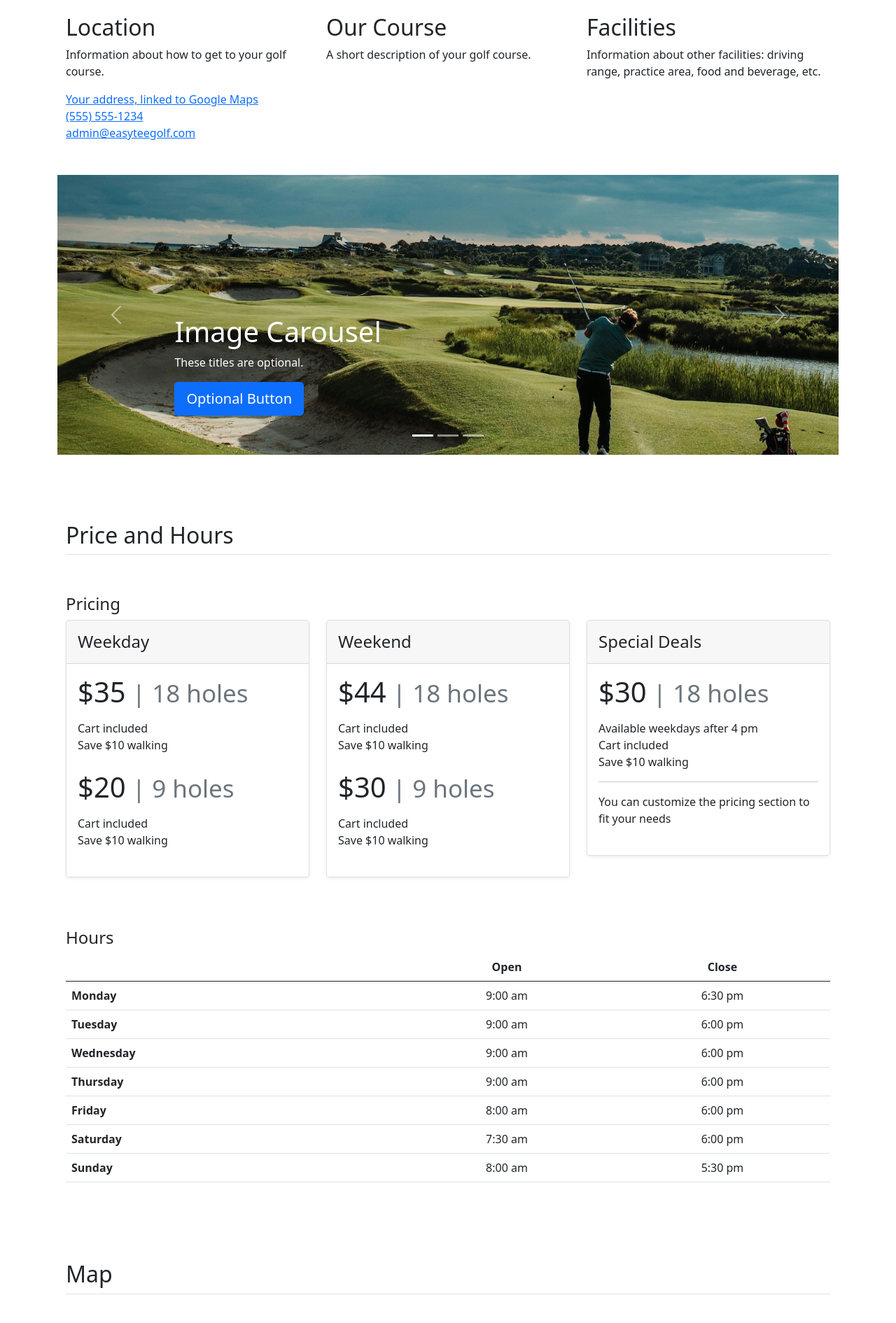
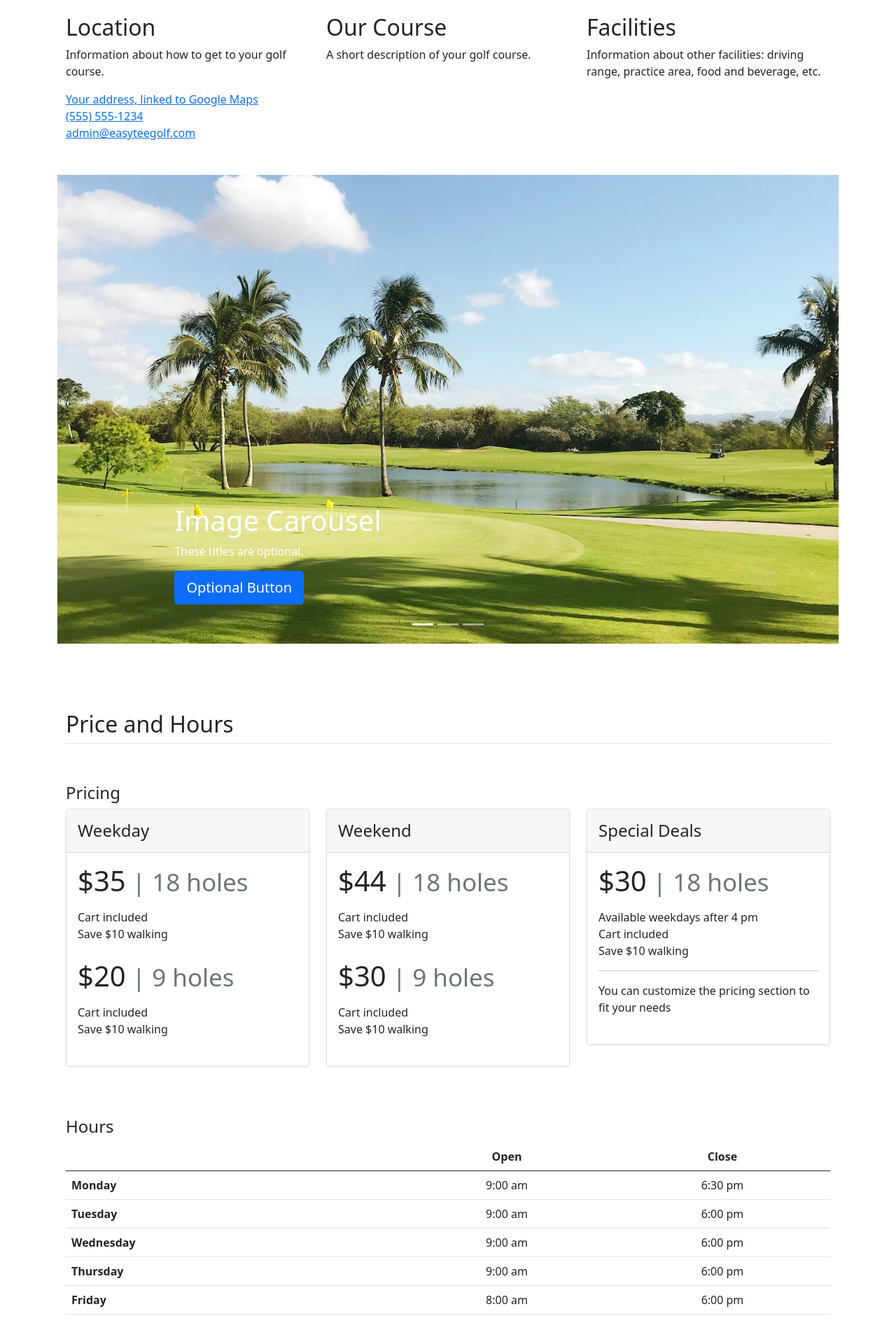
Before and after one commit to easyteegolf/web-template, a Jekyll site: the page built from index.html, in a window 1280 px wide. Shown: the part 656-2547 px from the top of the page at 70% size. Built offline with Jekyll 4.4.1, drawn with Linux system fonts in a browser that asks for light colours.

Commit message:
resize images

```diff
--- a/index.html
+++ b/index.html
@@ -74,11 +74,10 @@ order: 0
             <button type="button" data-bs-target="#myCarousel" data-bs-slide-to="2" aria-label="Slide 3"></button>
         </div>
         <div class="carousel-inner">
-            <!-- images need to be 450 pixels tall and ~1400 pixels wide -->
+            <!-- images need to be 1500px wide and 900 px tall -->
             <div class="carousel-item active">
-                <img class="bd-placeholder-img" width="100%" height="100%"
-                    src="{{'/assets/img/course.jpg' | relative_url}}" aria-hidden="true"
-                    preserveAspectRatio="xMidYMid slice" focusable="false">
+                <img class="d-block w-100"
+                    src="{{'/assets/img/course1.jpg' | relative_url}}" aria-hidden="true" focusable="false">
                 <rect width="100%" height="100%" fill="#777" />
 
                 <div class="container">
@@ -90,9 +89,8 @@ order: 0
                 </div>
             </div>
             <div class="carousel-item">
-                <img class="bd-placeholder-img" width="100%" height="450px"
-                    src="{{'/assets/img/course2.jpg' | relative_url}}" aria-hidden="true"
-                    preserveAspectRatio="xMidYMid slice" focusable="false">
+                <img class="d-block w-100"
+                    src="{{'/assets/img/course2.jpg' | relative_url}}" aria-hidden="true" focusable="false">
                 <rect width="100%" height="100%" fill="#777" />
 
                 <!-- <div class="container">
@@ -104,9 +102,8 @@ order: 0
                 </div> -->
             </div>
             <div class="carousel-item">
-                <img class="bd-placeholder-img" width="100%" height="450px"
-                    src="{{'/assets/img/course3.jpg' | relative_url}}" aria-hidden="true"
-                    preserveAspectRatio="xMidYMid slice" focusable="false">
+                <img class="d-block w-100"
+                    src="{{'/assets/img/course3.jpg' | relative_url}}" aria-hidden="true" focusable="false">
                 <rect width="100%" height="100%" fill="#777" />
 
                 <!-- <div class="container">
```
Also changed, not shown: assets/img/course.jpg (deleted), assets/img/course1.jpg (added), assets/img/course2.jpg, assets/img/course3.jpg.
